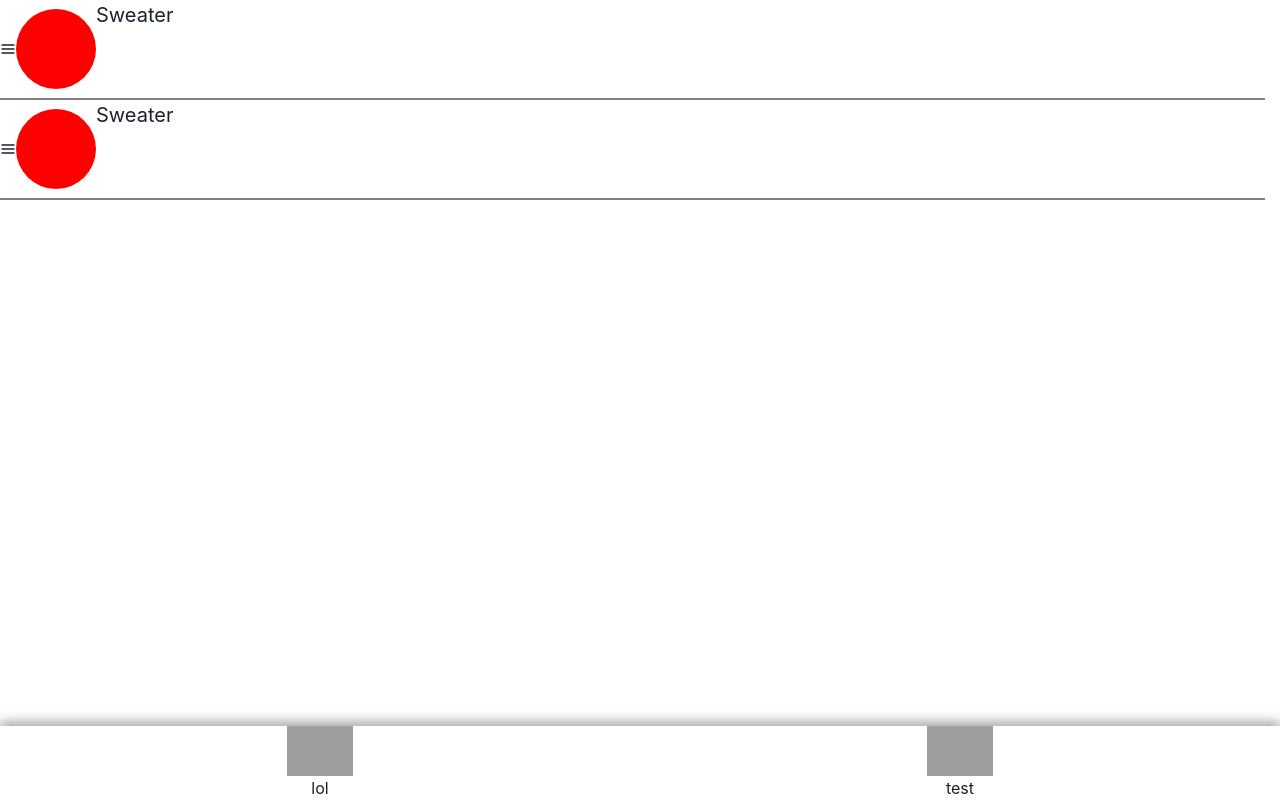
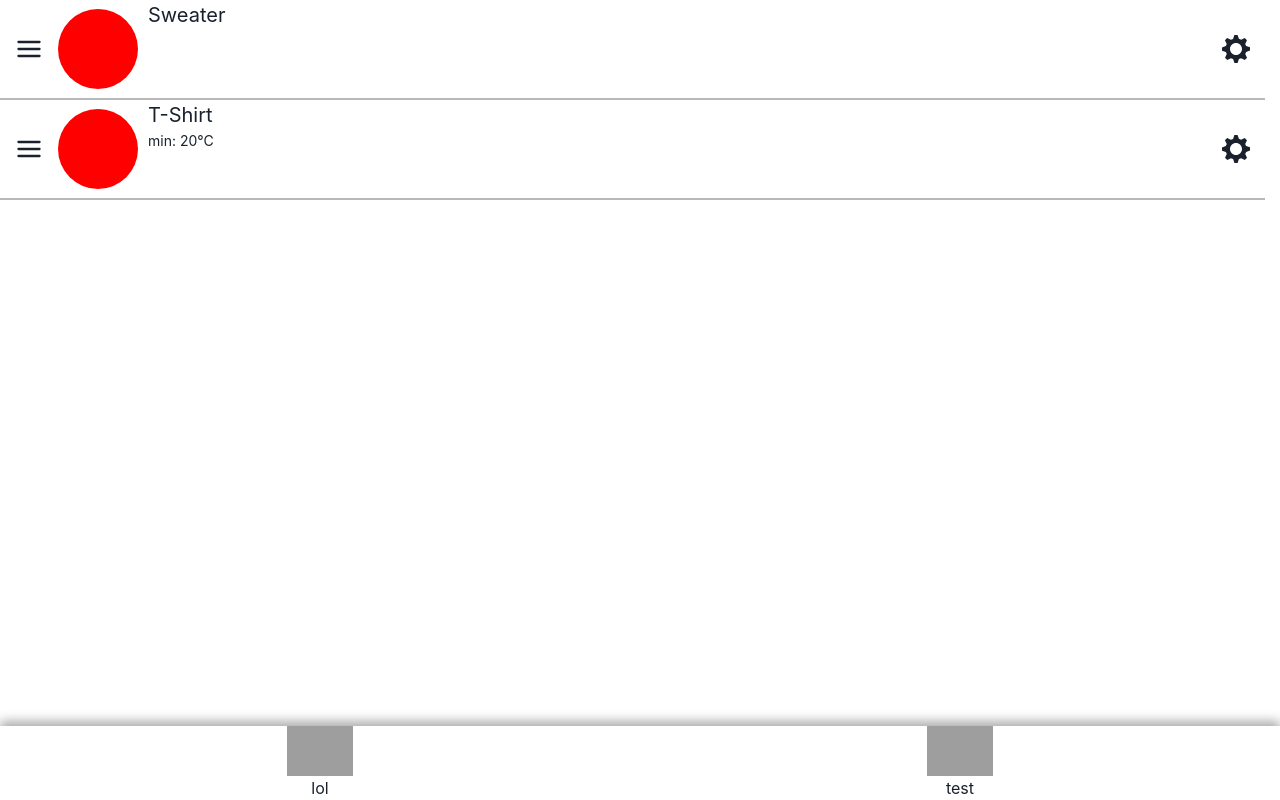
Before and after one commit to PeterJFB/weather-up, a React (Create React App) app: page /clothing in a window 1280 px wide. Built offline with nearby package versions, Linux system fonts and the light colour scheme; grey boxes are pictures that could not be loaded.

Commit message:
Add boiler button and modal to edit clothing

```diff
--- a/src/App.tsx
+++ b/src/App.tsx
@@ -16,7 +16,7 @@ function App() {
         align="center"
         maxH="100%"
         overflowY="auto"
-        sx={{ "scrollbar-gutter": "stable" }}
+        sx={{ scrollbarGutter: "stable" }}
       >
         <Routes>
           <Route path="/clothing" element={<ClothingSelection />}></Route>
--- a/src/components/ClothingSelection/ClothingOption.tsx
+++ b/src/components/ClothingSelection/ClothingOption.tsx
@@ -1,20 +1,39 @@
-import { HamburgerIcon } from "@chakra-ui/icons";
-import { Box, Flex } from "@chakra-ui/react";
+import { HamburgerIcon, SettingsIcon } from "@chakra-ui/icons";
+import { Box, Flex, Spacer, Text } from "@chakra-ui/react";
 import React, { FC } from "react";
 import { Clothing } from "../../types/clothing";
 
 type Props = {
   clothing: Clothing;
+  fireEdit: () => void;
 };
 
-const ClothingOption: FC<Props> = ({ clothing: { name } }) => {
+const ClothingOption: FC<Props> = ({
+  clothing: { name, minTemp, maxTemp },
+  fireEdit,
+}) => {
   return (
-    <Flex align="center" h="100px" borderBottom="solid 2px gray">
-      <HamburgerIcon />
+    <Flex
+      align="center"
+      h="100px"
+      borderBottom="solid 2px rgba(20, 20, 20, 30%)"
+    >
+      <HamburgerIcon w={7} h="full" m="0 15px" />
       <Box w="80px" h="80px" bgColor="red" borderRadius="50%" />
-      <Flex h="100%" direction="column" justify="flex-start" fontSize="20px">
-        {name}
+      <Flex
+        h="100%"
+        direction="column"
+        justify="flex-start"
+        fontSize="20px"
+        ml="10px"
+      >
+        <Text>{name}</Text>
+        <Flex></Flex>
+        {minTemp ? <Text fontSize="sm">min: {minTemp}°C</Text> : null}
+        {maxTemp ? <Text fontSize="sm">max: {maxTemp}°C</Text> : null}
       </Flex>
+      <Spacer />
+      <SettingsIcon w={7} h="full" m="0 15px" onClick={fireEdit} />
     </Flex>
   );
 };
--- /dev/null
+++ b/src/components/ClothingSelection/EditClothingModal.tsx
@@ -0,0 +1,70 @@
+import {
+  Button,
+  Modal,
+  ModalBody,
+  ModalContent,
+  ModalFooter,
+  ModalHeader,
+  ModalOverlay,
+  useDisclosure,
+  UseDisclosureProps,
+} from "@chakra-ui/react";
+import React, { FC, useMemo, useState } from "react";
+import { Clothing } from "../../types/clothing";
+
+type Props = {
+  selectedClothing?: Clothing;
+  disclosure: UseDisclosureProps;
+  onSave: (prevClothing: Clothing, newClothing: Clothing) => void;
+};
+
+const EditClothingModal: FC<Props> = ({
+  selectedClothing,
+  disclosure,
+  onSave,
+}) => {
+  const { isOpen, onClose } = useDisclosure(disclosure);
+
+  const [newClothing, setNewClothing] = useState<Clothing | undefined>(
+    selectedClothing
+  );
+
+  useMemo(() => {
+    setNewClothing(selectedClothing);
+  }, [selectedClothing]);
+
+  if (!selectedClothing || !newClothing) return null;
+
+  const { name } = newClothing;
+
+  return (
+    <Modal
+      isCentered
+      onClose={onClose}
+      isOpen={isOpen}
+      motionPreset="slideInBottom"
+    >
+      <ModalOverlay />
+      <ModalContent>
+        <ModalHeader>{name}</ModalHeader>
+        <ModalBody>BODDY</ModalBody>
+        <ModalFooter>
+          <Button
+            colorScheme="blue"
+            mr={3}
+            onClick={() => {
+              onSave(selectedClothing, newClothing);
+            }}
+          >
+            Save
+          </Button>
+          <Button colorScheme="red" onClick={onClose}>
+            Cancel
+          </Button>
+        </ModalFooter>
+      </ModalContent>
+    </Modal>
+  );
+};
+
+export default EditClothingModal;
--- a/src/components/ClothingSelection/index.tsx
+++ b/src/components/ClothingSelection/index.tsx
@@ -1,7 +1,8 @@
-import { Flex } from "@chakra-ui/react";
-import React, { FC } from "react";
+import { Flex, useDisclosure } from "@chakra-ui/react";
+import React, { FC, useState } from "react";
 import { Clothing, ClothingType } from "../../types/clothing";
 import ClothingOption from "./ClothingOption";
+import EditClothingModal from "./EditClothingModal";
 
 const ClothingSelection: FC = () => {
   const clothingOptions: Clothing[] = [
@@ -10,16 +11,41 @@ const ClothingSelection: FC = () => {
       type: ClothingType.SWEATER,
     },
     {
-      name: "Sweater",
-      type: ClothingType.SWEATER,
+      name: "T-Shirt",
+      type: ClothingType.TOP,
+      minTemp: 20,
     },
   ];
+
+  const [selectedClothing, setSelectedClothing] = useState<Clothing>();
+  const editDisclosure = useDisclosure();
+
+  const onEditSave = (prevClothing: Clothing, newClothing: Clothing) => {
+    console.log(newClothing);
+    editDisclosure.onClose();
+  };
+
+  const editClothing = (clothing: Clothing) => {
+    return () => {
+      editDisclosure.onOpen();
+      setSelectedClothing(clothing);
+    };
+  };
 
   return (
     <Flex h="100%" w="full" direction="column">
       {clothingOptions.map((clothing) => (
-        <ClothingOption key={clothing.name} clothing={clothing} />
+        <ClothingOption
+          key={clothing.name}
+          clothing={clothing}
+          fireEdit={editClothing(clothing)}
+        />
       ))}
+      <EditClothingModal
+        disclosure={editDisclosure}
+        selectedClothing={selectedClothing}
+        onSave={onEditSave}
+      />
     </Flex>
   );
 };
```
